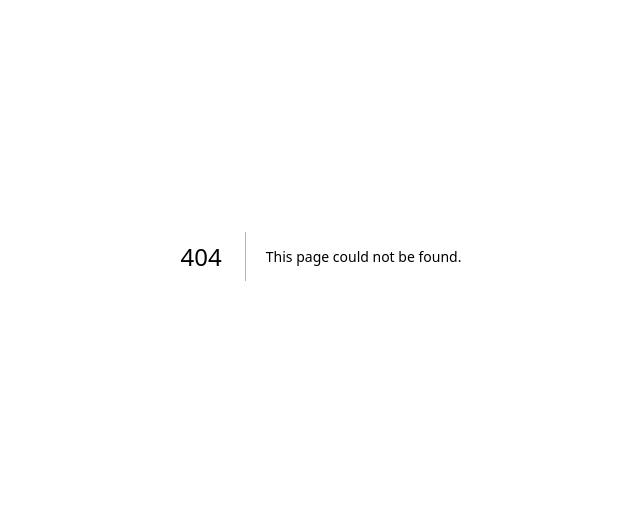
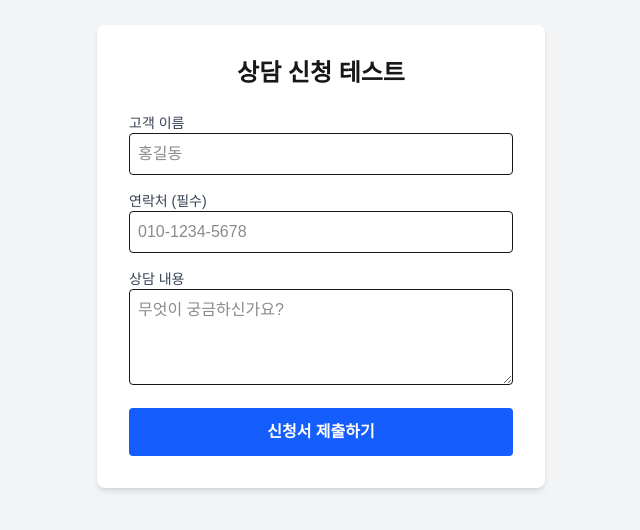
Before and after one commit to kionya/richdoc-platform, a Next.js app: page /consult in a window 1280 px wide. Before the commit this address had no page. Shown: the part 144-674 px from the top of the page, without its empty margins (319-959 px from the left). Built offline with nearby package versions, Linux system fonts and the light colour scheme.

Commit message:
테스트 페이지 추가

```diff
--- a/app/admin/actions.ts
+++ b/app/admin/actions.ts
@@ -1,19 +1,46 @@
-'use server'
+"use server";
 
 import { db } from "@/lib/db";
 import { revalidatePath } from "next/cache";
+import { redirect } from "next/navigation";
 
-// 상태를 변경하는 핵심 함수 (버튼 누르면 실행됨)
-export async function updateStatus(formData: FormData) {
-  const leadId = formData.get("leadId") as string;
-  const newStatus = formData.get("newStatus") as string;
+export async function createConsultation(formData: FormData) {
+  // 1. 폼에서 데이터 꺼내기
+  const phone = formData.get("phone") as string;
+  const content = formData.get("content") as string;
+  const customerName = (formData.get("customerName") as string) || "익명 고객";
 
-  // DB 업데이트
-  await db.lead.update({
-    where: { id: leadId },
-    data: { status: newStatus },
-  });
+  // (사진은 일단 없으면 통과)
+  const file = formData.get("file") as File;
+  let imageUrl = "";
 
-  // 변경된 내용이 화면에 즉시 반영되도록 새로고침
-  revalidatePath("/admin");
+  // 2. 데이터 유효성 검사 (전화번호 없으면 저장 안 함)
+  if (!phone || !content) {
+    console.log("❌ 필수 정보 누락");
+    return;
+  }
+
+  try {
+    // 3. 진짜 데이터베이스에 저장하기 (여기가 핵심!)
+    await db.consultation.create({
+      data: {
+        phone: phone,
+        content: content,
+        customerName: customerName,
+        imageUrl: imageUrl, // 사진 기능은 나중에 붙여도 됨
+      },
+    });
+
+    console.log("✅ 상담 신청 저장 완료!");
+
+    // 4. 관리자 페이지가 바로 최신화되도록 새로고침
+    revalidatePath("/admin");
+
+  } catch (error) {
+    console.error("🔥 저장 중 에러 발생:", error);
+    // 에러가 나도 일단 멈추지 않게 처리
+  }
+
+  // 5. 성공 페이지로 이동
+  redirect("/success"); // 성공 페이지가 없다면 이 줄은 지우셔도 됩니다.
 }
--- a/app/consult/[id]/page.tsx
+++ /dev/null
@@ -1,67 +0,0 @@
-import { createLead } from "@/app/actions";
-import { db } from "@/lib/db";
-
-// 👇 여기를 잘 봐주세요! ({ params }) 가 아니라 (props: ...) 로 바뀌어야 합니다.
-export default async function ConsultPage(props: { params: Promise<{ id: string }> }) {
-
-  // 1. 기다렸다가 ID 꺼내기 (Next.js 15 필수 문법)
-  const params = await props.params;
-  const id = params.id;
-
-  const hospital = await db.hospital.findUnique({
-    where: { id: id }
-  });
-
-  if (!hospital) return <div>병원을 찾을 수 없습니다.</div>;
-
-  return (
-    <div className="min-h-screen bg-gray-50 flex items-center justify-center p-4">
-      <div className="bg-white max-w-md w-full p-8 rounded-xl shadow-lg">
-
-        <h1 className="text-2xl font-bold mb-2">상담 신청하기</h1>
-        <p className="text-gray-600 mb-6">
-          <span className="text-blue-600 font-bold">{hospital.name}</span>에서
-          직접 상담해드립니다.
-        </p>
-
-        <form action={createLead} className="space-y-4">
-          <input type="hidden" name="hospitalId" value={hospital.id} />
-
-          <div>
-            <label className="block text-sm font-medium text-gray-700 mb-1">이름</label>
-            <input name="name" required className="w-full border p-2 rounded-lg" placeholder="홍길동" />
-          </div>
-
-          <div>
-            <label className="block text-sm font-medium text-gray-700 mb-1">연락처</label>
-            <input name="contact" required className="w-full border p-2 rounded-lg" placeholder="010-1234-5678" />
-          </div>
-
-          <div>
-            <label className="block text-sm font-medium text-gray-700 mb-1">고민 부위 / 내용</label>
-            <textarea name="concern" required className="w-full border p-2 rounded-lg h-32" placeholder="예: 코가 조금 더 높았으면 좋겠어요." />
-          </div>
-          {/* 👇 [추가] 사진 업로드 섹션 시작 */}
-          <div className="bg-blue-50 p-4 rounded-lg border border-blue-100">
-            <label className="block text-sm font-medium text-gray-700 mb-2">
-              📸 현재 상태 사진 (선택)
-            </label>
-            <input
-              type="file"
-              name="photo"
-              accept="image/*" // 이미지만 선택 가능하게
-              className="w-full text-sm text-gray-500 file:mr-4 file:py-2 file:px-4 file:rounded-full file:border-0 file:text-sm file:font-semibold file:bg-blue-100 file:text-blue-700 hover:file:bg-blue-200"
-            />
-            <p className="text-xs text-gray-400 mt-1">
-              * 정면/측면 사진을 올리시면 더 정확한 견적이 가능합니다.
-            </p>
-          </div>
-          {/* 👆 [추가] 사진 업로드 섹션 끝 */}
-          <button type="submit" className="w-full bg-blue-600 text-white py-3 rounded-lg font-bold hover:bg-blue-700 transition">
-            무료 견적 요청하기
-          </button>
-        </form>
-      </div>
-    </div>
-  );
-}
--- /dev/null
+++ b/app/consult/page.tsx
@@ -0,0 +1,53 @@
+import { createConsultation } from "@/app/actions";
+
+export default function ConsultPage() {
+  return (
+    <div className="min-h-screen flex flex-col items-center justify-center bg-gray-100 p-4">
+      <div className="bg-white p-8 rounded-lg shadow-md w-full max-w-md">
+        <h1 className="text-2xl font-bold mb-6 text-center">상담 신청 테스트</h1>
+
+        {/* 👇 여기가 핵심! 아까 만든 배달원(actions)과 직접 연결된 폼입니다 */}
+        <form action={createConsultation} className="space-y-4">
+
+          <div>
+            <label className="block text-sm font-medium text-gray-700">고객 이름</label>
+            <input
+              name="customerName"
+              type="text"
+              placeholder="홍길동"
+              className="w-full border p-2 rounded"
+            />
+          </div>
+
+          <div>
+            <label className="block text-sm font-medium text-gray-700">연락처 (필수)</label>
+            <input
+              name="phone"
+              type="text"
+              placeholder="010-1234-5678"
+              required
+              className="w-full border p-2 rounded"
+            />
+          </div>
+
+          <div>
+            <label className="block text-sm font-medium text-gray-700">상담 내용</label>
+            <textarea
+              name="content"
+              placeholder="무엇이 궁금하신가요?"
+              required
+              className="w-full border p-2 rounded h-24"
+            ></textarea>
+          </div>
+
+          <button
+            type="submit"
+            className="w-full bg-blue-600 text-white font-bold py-3 rounded hover:bg-blue-700"
+          >
+            신청서 제출하기
+          </button>
+        </form>
+      </div>
+    </div>
+  );
+}
--- a/app/page.tsx
+++ b/app/page.tsx
@@ -1,3 +1,4 @@
+import { createConsultation } from "./actions"; //
 import Link from "next/link";
 import { db } from "@/lib/db";
 
```
